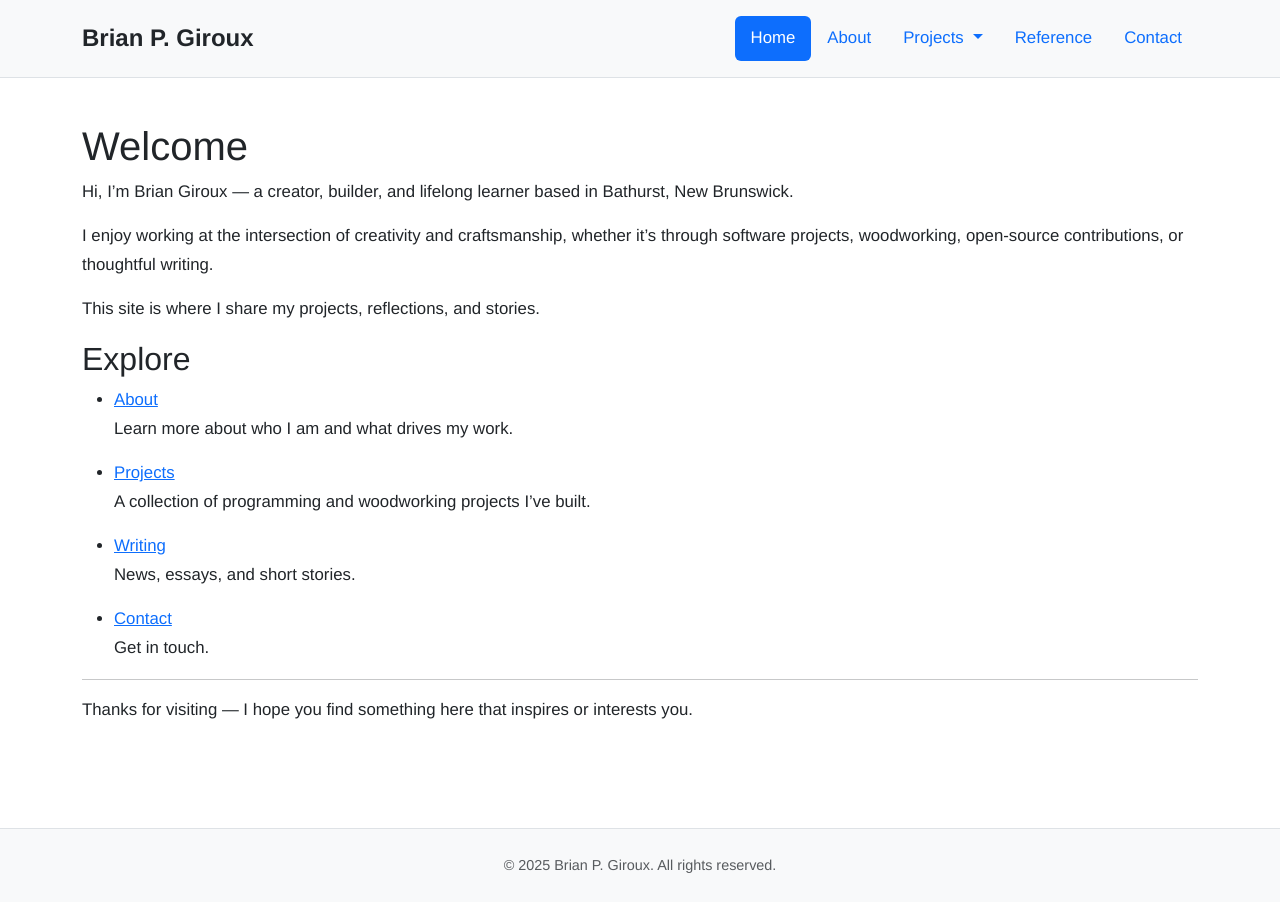
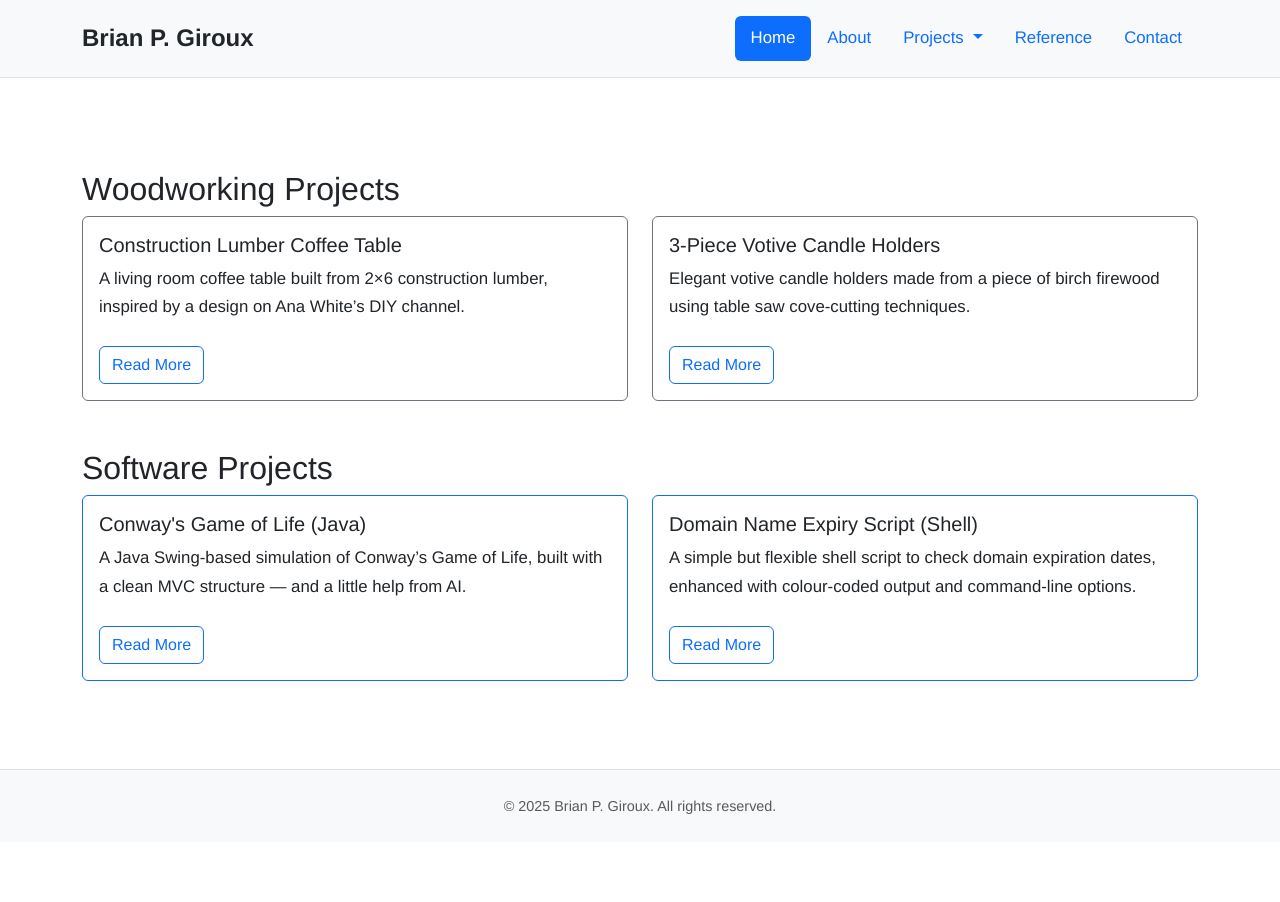
Before and after one commit to bpg1968/bgiroux.ca, a Jekyll site: the page built from index.md, in a window 1280 px wide. Built offline with Jekyll 4.4.1, drawn with Linux system fonts in a browser that asks for light colours.

Commit message:
changed landing page to feature some recent projects

```diff
--- a/index.md
+++ b/index.md
@@ -4,8 +4,40 @@ title: Home
 permalink: /
 ---
 
-# Welcome
+<h2 class="mt-5">Woodworking Projects</h2>
+<div class="row row-cols-1 row-cols-md-2 g-4 mb-5">
+  {% assign woodworking_projects = site.woodworking | sort: 'date' | reverse | slice: 0, 2 %}
+  {% for project in woodworking_projects %}
+    <div class="col">
+      <div class="card h-100 border-secondary">
+        <div class="card-body">
+          <h5 class="card-title">{{ project.title }}</h5>
+          <p class="card-text">{{ project.summary | strip_html | truncate: 160 }}</p>
+          <a href="{{ project.url | relative_url }}" class="btn btn-outline-primary mt-2">Read More</a>
+        </div>
+      </div>
+    </div>
+  {% endfor %}
+</div>
 
+<h2 class="mt-5">Software Projects</h2>
+<div class="row row-cols-1 row-cols-md-2 g-4">
+  {% assign software_projects = site.software | sort: 'date' | reverse | slice: 0, 2 %}
+  {% for project in software_projects %}
+    <div class="col">
+      <div class="card h-100 border-primary">
+        <div class="card-body">
+          <h5 class="card-title">{{ project.title }}</h5>
+          <p class="card-text">{{ project.description | strip_html | truncate: 160 }}</p>
+          <a href="{{ project.url | relative_url }}" class="btn btn-outline-primary mt-2">Read More</a>
+        </div>
+      </div>
+    </div>
+  {% endfor %}
+</div>
+
+
+<!--
 Hi, I'm Brian Giroux — a creator, builder, and lifelong learner based in Bathurst, New Brunswick.
 
 I enjoy working at the intersection of creativity and craftsmanship, whether it's through software projects, woodworking, open-source contributions, or thoughtful writing.
@@ -29,3 +61,4 @@ This site is where I share my projects, reflections, and stories.
 ---
 
 Thanks for visiting — I hope you find something here that inspires or interests you.
+-->
```
